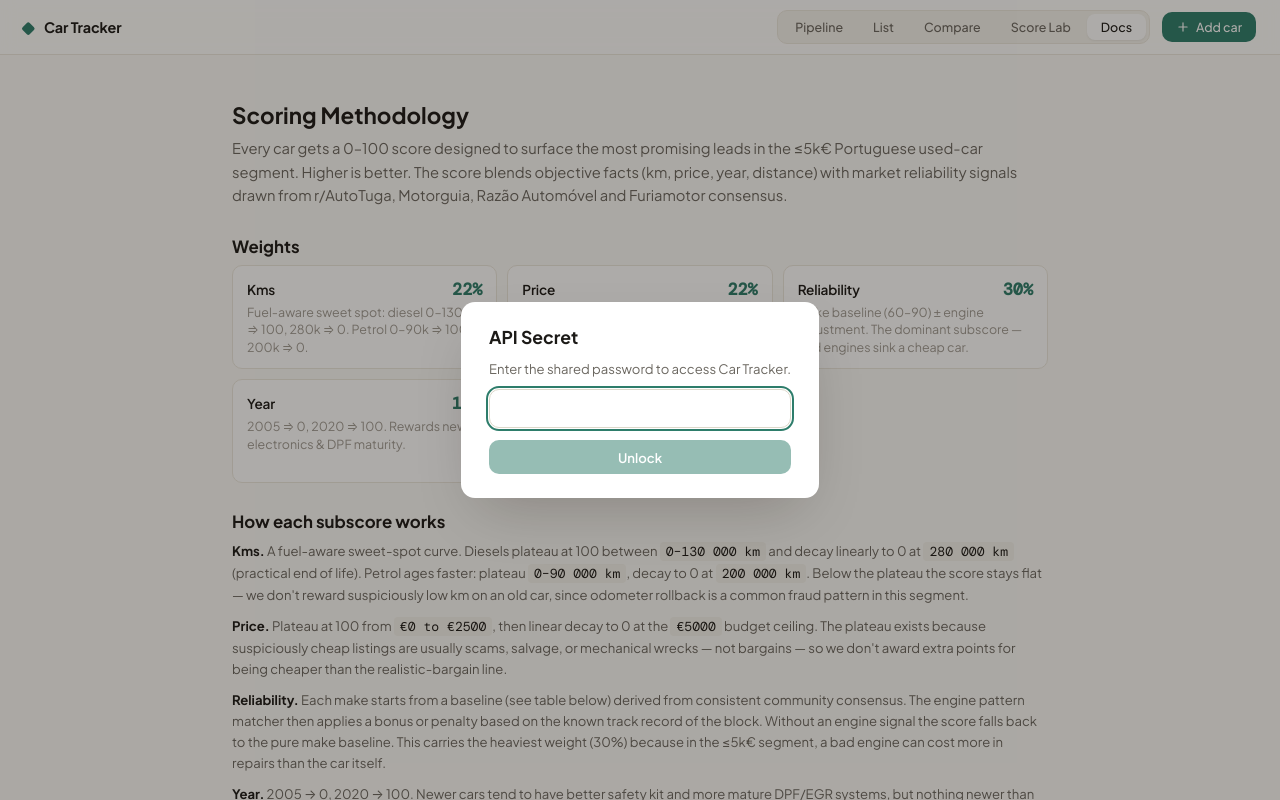
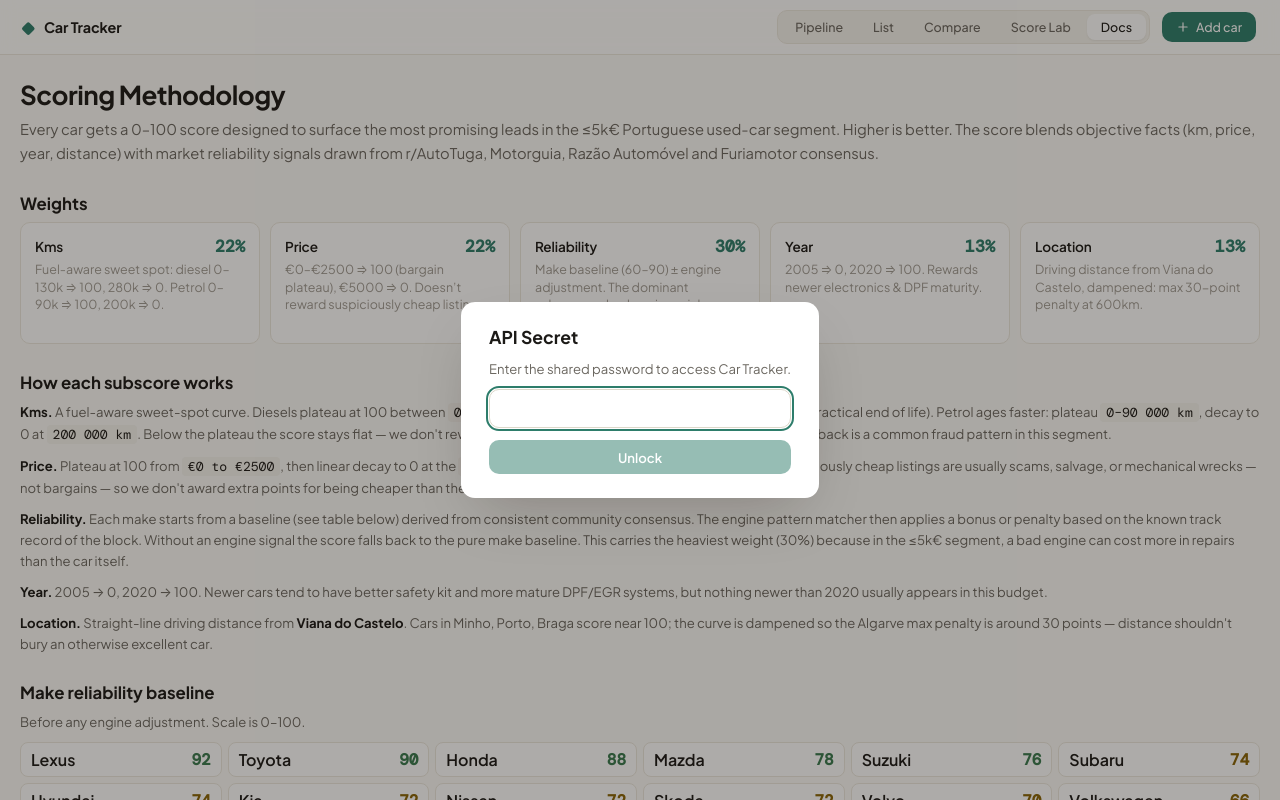
Before and after one commit to pedro-melo-rocha/car-tracker, a SvelteKit app: page /docs in a window 1280 px wide. Shown: the top 800 px of the page. Built offline with nearby package versions, Linux system fonts and the light colour scheme.

Commit message:
fixes ui

```diff
--- a/src/routes/docs/+page.svelte
+++ b/src/routes/docs/+page.svelte
@@ -207,13 +207,14 @@
 
 <style>
 	.docs-view {
-		padding: 30px 32px 60px;
-		max-width: 880px;
-		margin: 0 auto;
+		padding: 8px 0 24px;
 	}
 	.docs-view h2 {
-		font-size: 1.4rem;
-		margin-bottom: 0.5rem;
+		font-size: 1.625rem;
+		font-weight: 700;
+		letter-spacing: -0.02em;
+		line-height: 1.2;
+		margin: 0 0 0.5rem 0;
 	}
 	.docs-sub {
 		color: var(--text-secondary);
--- a/src/routes/score-lab/+page.svelte
+++ b/src/routes/score-lab/+page.svelte
@@ -420,11 +420,12 @@
 		gap: 20px;
 	}
 	.intro h1 {
-		font-size: 1.5rem;
+		font-size: 1.625rem;
 		font-weight: 700;
 		letter-spacing: -0.02em;
+		line-height: 1.2;
 		color: var(--ink);
-		margin: 0 0 4px 0;
+		margin: 0 0 0.5rem 0;
 	}
 	.lede {
 		font-size: 0.88rem;
```
Also changed, not shown: src/routes/compare/+page.svelte (+9 -2 lines).
